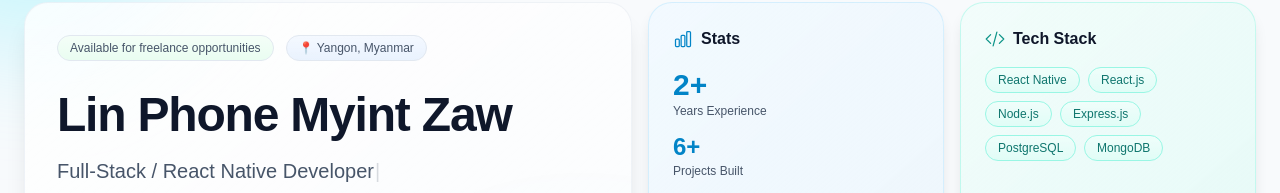
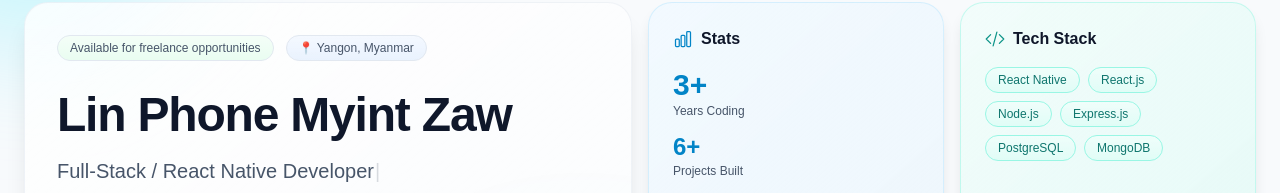
Before and after one commit to linphone2000/lpmz-portfolio-v2, a Next.js app: page / in a window 1280 px wide. Shown: the part 143-336 px from the top of the page. Built offline with nearby package versions, Linux system fonts and the light colour scheme.

Commit message:
Update experience labels and data in Hero components

```diff
--- a/src/app/page.tsx
+++ b/src/app/page.tsx
@@ -1,6 +1,6 @@
 'use client';
 
-import React, { useState, useCallback } from 'react';
+import React, { useState, useCallback, useEffect, useRef } from 'react';
 import { ScrollProgress, Blobs } from '@/components/Common/Effects';
 import { TabNavigation } from '@/components/Common/TabNavigation';
 import { ScrollToTop } from '@/components/Common/ScrollToTop';
@@ -13,11 +13,20 @@ import { useDarkMode } from '@/hooks/useDarkMode';
 export default function Portfolio() {
   const { dark, toggle, mounted } = useDarkMode();
   const [activeTab, setActiveTab] = useState('overview');
+  const prevTabRef = useRef<string>(activeTab);
 
   // Memoized callback to prevent unnecessary re-renders
   const handleTabChange = useCallback((tab: string) => {
     setActiveTab(tab);
   }, []);
+
+  // Scroll to top when tab changes
+  useEffect(() => {
+    if (prevTabRef.current !== activeTab) {
+      window.scrollTo({ top: 0, behavior: 'smooth' });
+      prevTabRef.current = activeTab;
+    }
+  }, [activeTab]);
 
   // Prevent hydration mismatch by not rendering until mounted
   if (!mounted) {
--- a/src/components/Overview/Hero/HeroStats.tsx
+++ b/src/components/Overview/Hero/HeroStats.tsx
@@ -17,7 +17,7 @@ export const HeroStats: React.FC<HeroStatsProps> = React.memo(({ stats }) => {
           {stats.yearsExperience}+
         </div>
         <div className="text-sm text-neutral-600 dark:text-neutral-400">
-          Years Experience
+          Years Coding
         </div>
       </div>
 
--- a/src/components/Overview/Hero/hero.tsx
+++ b/src/components/Overview/Hero/hero.tsx
@@ -186,7 +186,7 @@ export const Hero: React.FC<HeroProps> = React.memo(({ onTabChange }) => {
                     {counts.years}+
                   </div>
                   <div className="text-xs text-neutral-600 dark:text-neutral-400">
-                    Years Experience
+                    {DATA.about.yearsLabel || 'Years Coding'}
                   </div>
                 </div>
                 <div>
--- a/src/lib/data.ts
+++ b/src/lib/data.ts
@@ -16,7 +16,8 @@ export const DATA = {
     tagline:
       'Building mobile-first experiences with strong API and data modeling foundations',
     availability: 'Available for freelance opportunities',
-    yearsOfExperience: 2,
+    yearsOfExperience: 3, // Started learning JS frameworks in 2022
+    yearsLabel: 'Years Coding',
     totalProjects: 6,
     technologiesMastered: 12,
     typewriterStrings: [
```
